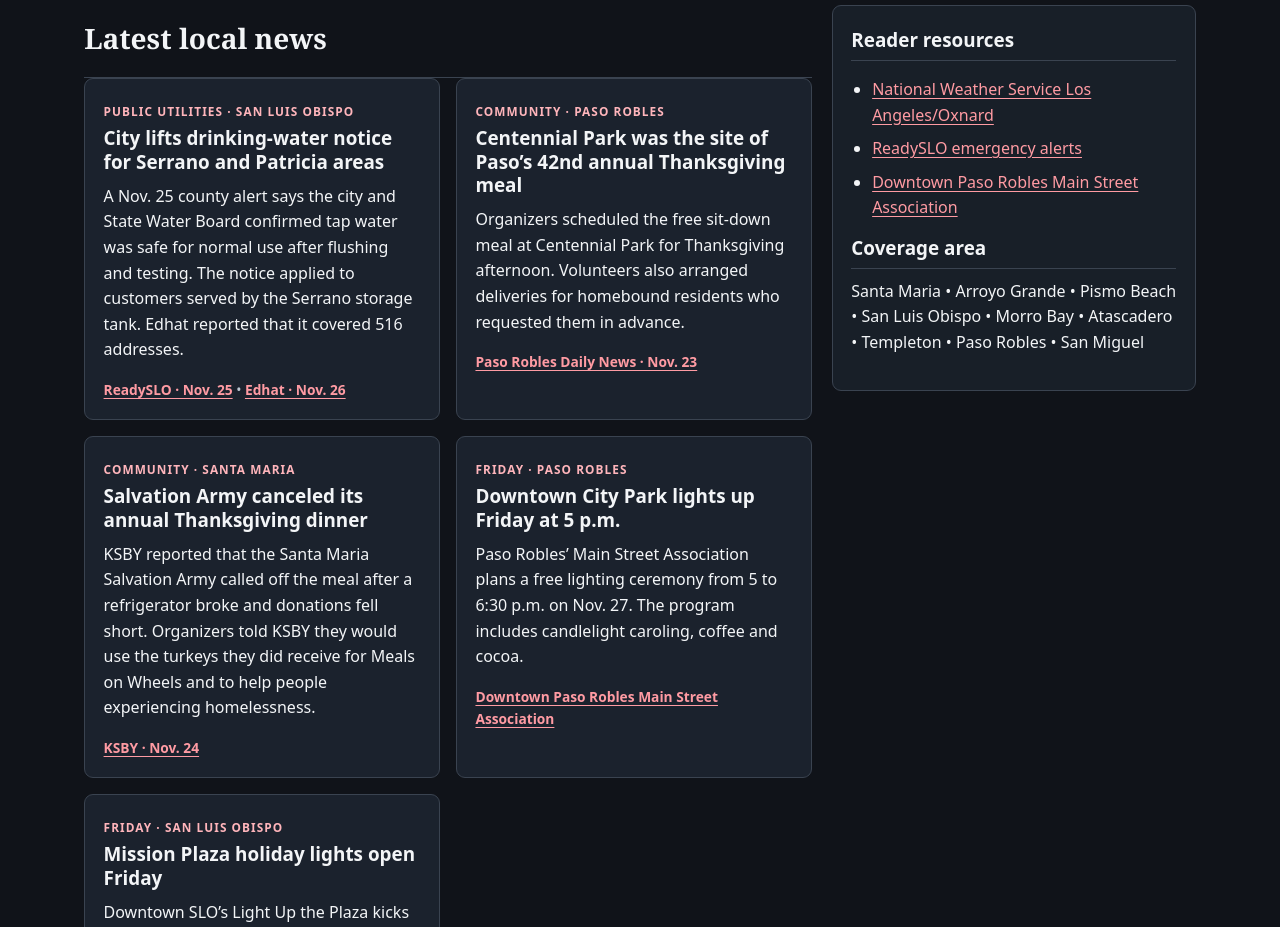
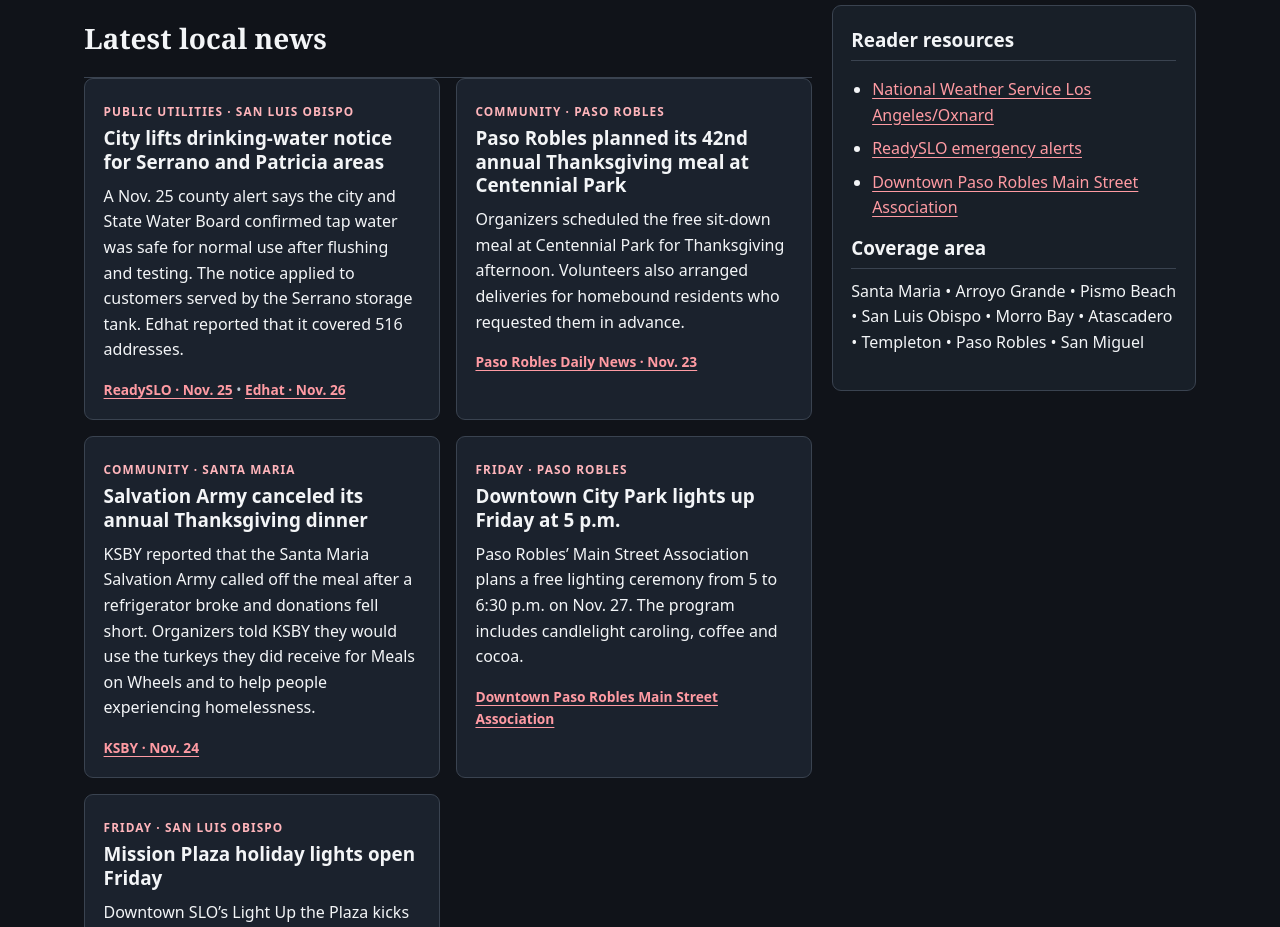
Before and after one commit to djgleno/TheHoodWatcher805, a plain HTML site: page index.html in a window 1280 px wide. Shown: the part 820-1747 px from the top of the page. Drawn offline with Linux system fonts and the light colour scheme.

Commit message:
Clarify sourcing for Paso Robles Thanksgiving meal

```diff
--- a/index.html
+++ b/index.html
@@ -50,7 +50,7 @@ h1,h2,h3{line-height:1.24}h1,h2{font-family:Georgia,serif}h1{font-size:clamp(2re
 <div class="section-header"><h2>Latest local news</h2></div>
 <div class="grid">
 <article class="card"><div class="tag">Public utilities · San Luis Obispo</div><h3>City lifts drinking-water notice for Serrano and Patricia areas</h3><p>A Nov. 25 county alert says the city and State Water Board confirmed tap water was safe for normal use after flushing and testing. The notice applied to customers served by the Serrano storage tank. Edhat reported that it covered 516 addresses.</p><p class="source"><a href="https://www.readyslo.org/emergency/emergency-alerts">ReadySLO · Nov. 25</a> &bull; <a href="https://www.edhat.com/slo/news/san-luis-obispo-do-not-drink-water-notice-lifted-serrano-tank/">Edhat · Nov. 26</a></p></article>
-<article class="card"><div class="tag">Community · Paso Robles</div><h3>Centennial Park was the site of Paso’s 42nd annual Thanksgiving meal</h3><p>Organizers scheduled the free sit-down meal at Centennial Park for Thanksgiving afternoon. Volunteers also arranged deliveries for homebound residents who requested them in advance.</p><p class="source"><a href="https://pasoroblesdailynews.com/thanksgiving-for-paso-robles-delivery-requests-due-monday/227057/">Paso Robles Daily News · Nov. 23</a></p></article>
+<article class="card"><div class="tag">Community · Paso Robles</div><h3>Paso Robles planned its 42nd annual Thanksgiving meal at Centennial Park</h3><p>Organizers scheduled the free sit-down meal at Centennial Park for Thanksgiving afternoon. Volunteers also arranged deliveries for homebound residents who requested them in advance.</p><p class="source"><a href="https://pasoroblesdailynews.com/thanksgiving-for-paso-robles-delivery-requests-due-monday/227057/">Paso Robles Daily News · Nov. 23</a></p></article>
 <article class="card"><div class="tag">Community · Santa Maria</div><h3>Salvation Army canceled its annual Thanksgiving dinner</h3><p>KSBY reported that the Santa Maria Salvation Army called off the meal after a refrigerator broke and donations fell short. Organizers told KSBY they would use the turkeys they did receive for Meals on Wheels and to help people experiencing homelessness.</p><p class="source"><a href="https://www.ksby.com/santa-maria/santa-maria-salvation-army-cancels-annual-thanksgiving-dinner-after-15-years">KSBY · Nov. 24</a></p></article>
 <article class="card"><div class="tag">Friday · Paso Robles</div><h3>Downtown City Park lights up Friday at 5 p.m.</h3><p>Paso Robles’ Main Street Association plans a free lighting ceremony from 5 to 6:30 p.m. on Nov. 27. The program includes candlelight caroling, coffee and cocoa.</p><p class="source"><a href="https://pasoroblesdowntown.org/downtown-event/downtown-lighting-ceremony/">Downtown Paso Robles Main Street Association</a></p></article>
 <article class="card"><div class="tag">Friday · San Luis Obispo</div><h3>Mission Plaza holiday lights open Friday</h3><p>Downtown SLO’s Light Up the Plaza kicks off on Nov. 27. Its Shop Local Weekend runs Friday and Saturday, and the downtown holiday parade is scheduled for Dec. 4 at 7 p.m.</p><p class="source"><a href="https://downtownslo.com/events/holidays">Downtown SLO holiday calendar</a></p></article>
```
